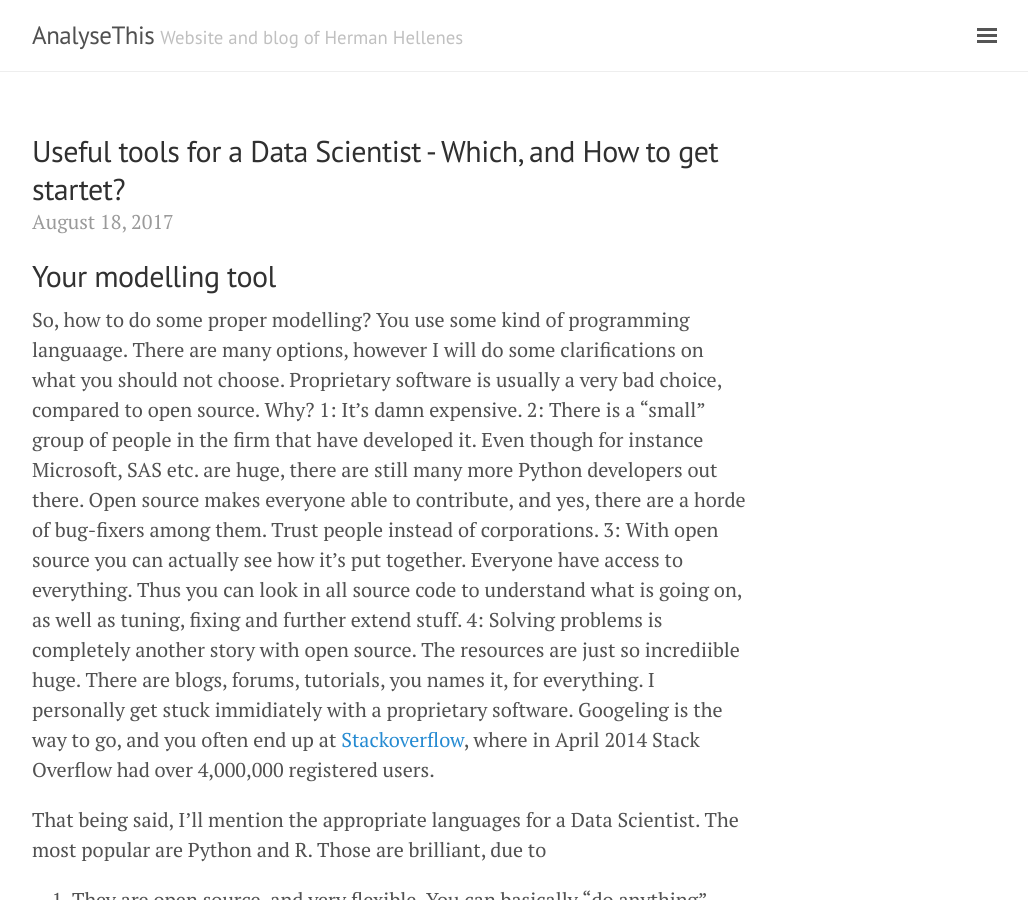
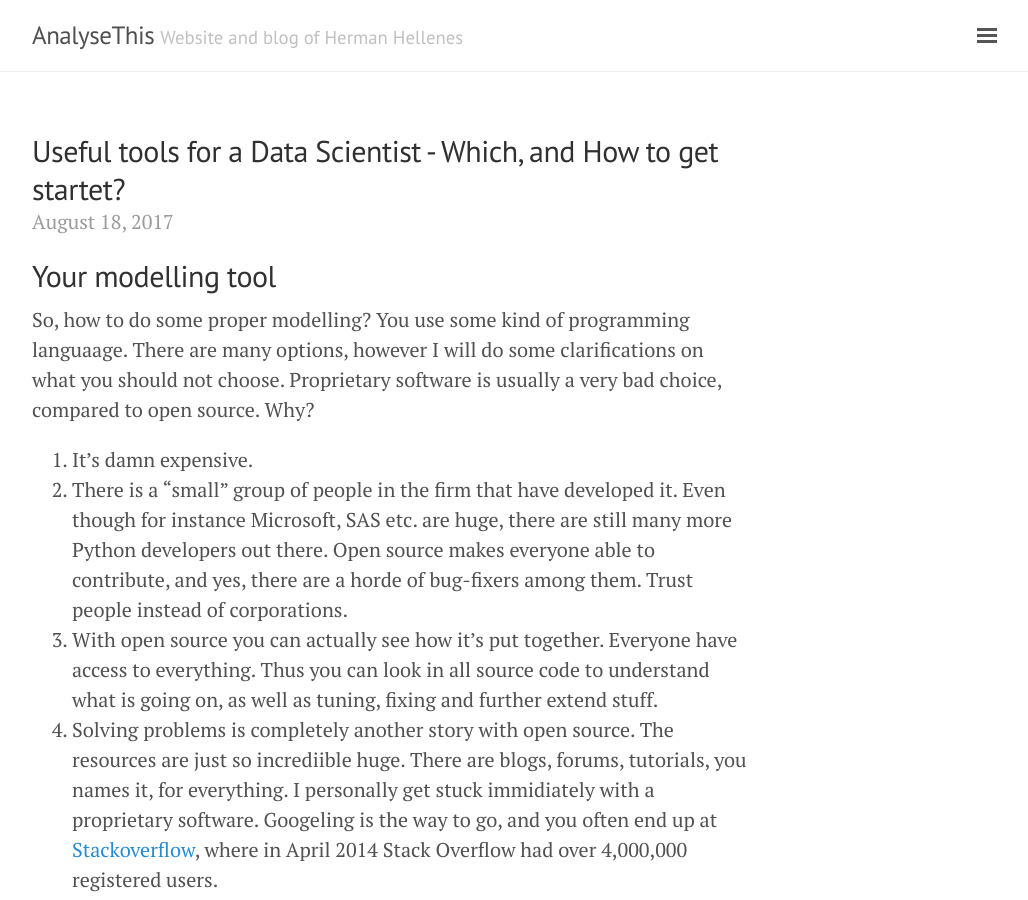
Before and after one commit to herman-hellenes/herman-hellenes.github.io, a Jekyll site: the page built from _posts/2017-08-18-Data-Scientist-Tools.md, in a window 1280 px wide and 900 px high. Shown: the whole window, without its empty margins (248-1276 px from the left). Built offline with Jekyll 4.4.1, drawn with Linux system fonts in a browser that asks for light colours; nearby versions of some CDN libraries; comment, search, counter and statistics services are not loaded; some of the changed lines change nothing that is shown.

Commit message:
Update 2017-08-18-Data-Scientist-Tools.md

```diff
--- a/_posts/2017-08-18-Data-Scientist-Tools.md
+++ b/_posts/2017-08-18-Data-Scientist-Tools.md
@@ -9,10 +9,10 @@ date: 2017-08-18
 ## Your modelling tool
 
 So, how to do some proper modelling? You use some kind of programming languaage. There are many options, however I will do some clarifications on what you should not choose. Proprietary software is usually a very bad choice, compared to open source. Why?
-1: It's damn expensive.
-2: There is a "small" group of people in the firm that have developed it. Even though for instance Microsoft, SAS etc. are huge, there are still many more Python developers out there. Open source makes everyone able to contribute, and yes, there are a horde of bug-fixers among them. Trust people instead of corporations.
-3: With open source you can actually see how it's put together. Everyone have access to everything. Thus you can look in all source code to understand what is going on, as well as tuning, fixing and further extend stuff.
-4: Solving problems is completely another story with open source. The resources are just so incrediible huge. There are blogs, forums, tutorials, you names it, for everything. I personally get stuck immidiately with a proprietary software. Googeling is the way to go, and you often end up at [Stackoverflow](https://stackoverflow.com/), where in April 2014 Stack Overflow had over 4,000,000 registered users.
+1. It's damn expensive.
+2. There is a "small" group of people in the firm that have developed it. Even though for instance Microsoft, SAS etc. are huge, there are still many more Python developers out there. Open source makes everyone able to contribute, and yes, there are a horde of bug-fixers among them. Trust people instead of corporations.
+3. With open source you can actually see how it's put together. Everyone have access to everything. Thus you can look in all source code to understand what is going on, as well as tuning, fixing and further extend stuff.
+4. Solving problems is completely another story with open source. The resources are just so incrediible huge. There are blogs, forums, tutorials, you names it, for everything. I personally get stuck immidiately with a proprietary software. Googeling is the way to go, and you often end up at [Stackoverflow](https://stackoverflow.com/), where in April 2014 Stack Overflow had over 4,000,000 registered users.
 
 That being said, I'll mention the appropriate languages for a Data Scientist. The most popular are Python and R. Those are brilliant, due to
 1. They are open source, and very flexible. You can basically "do anything".
```
